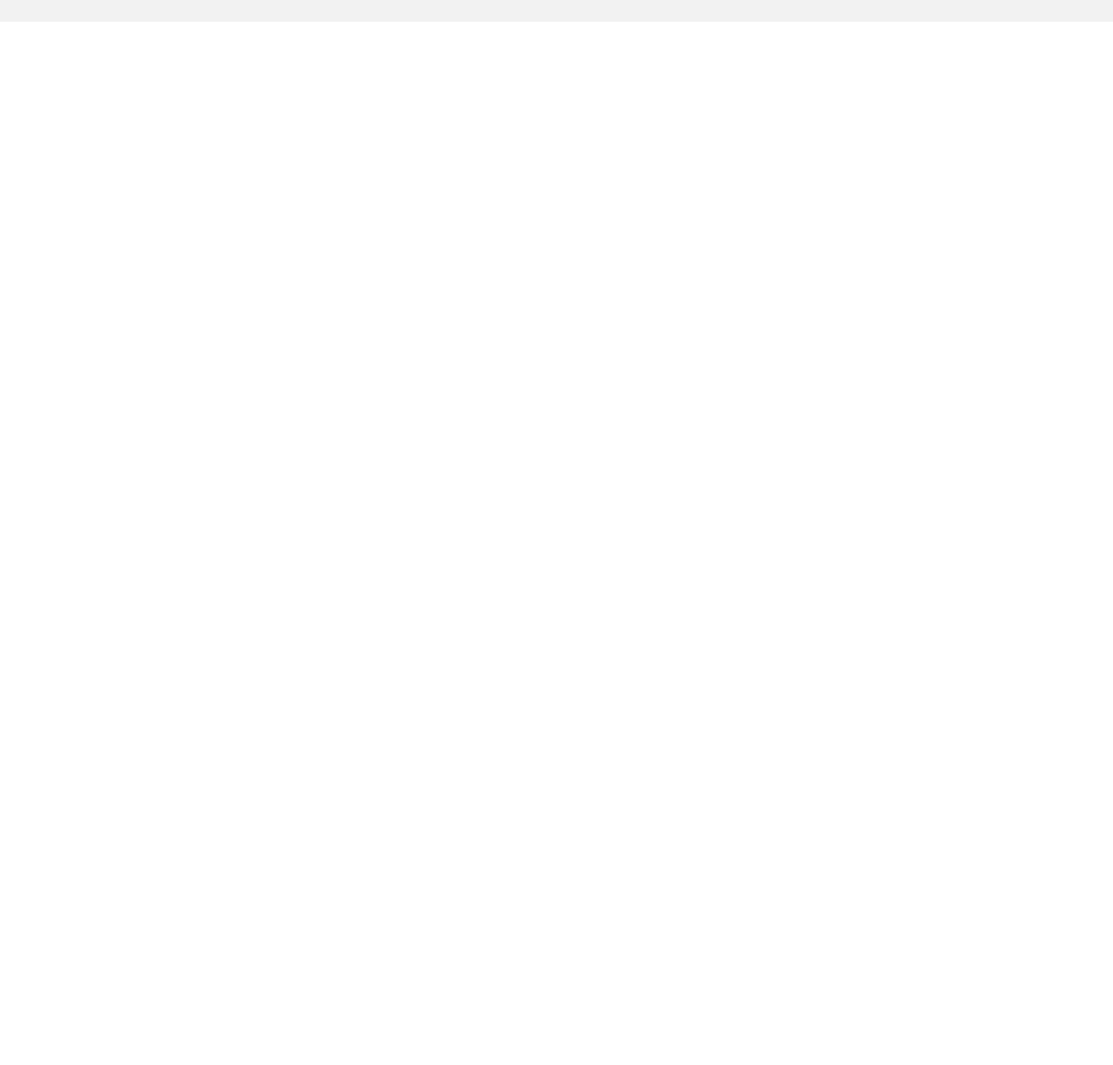
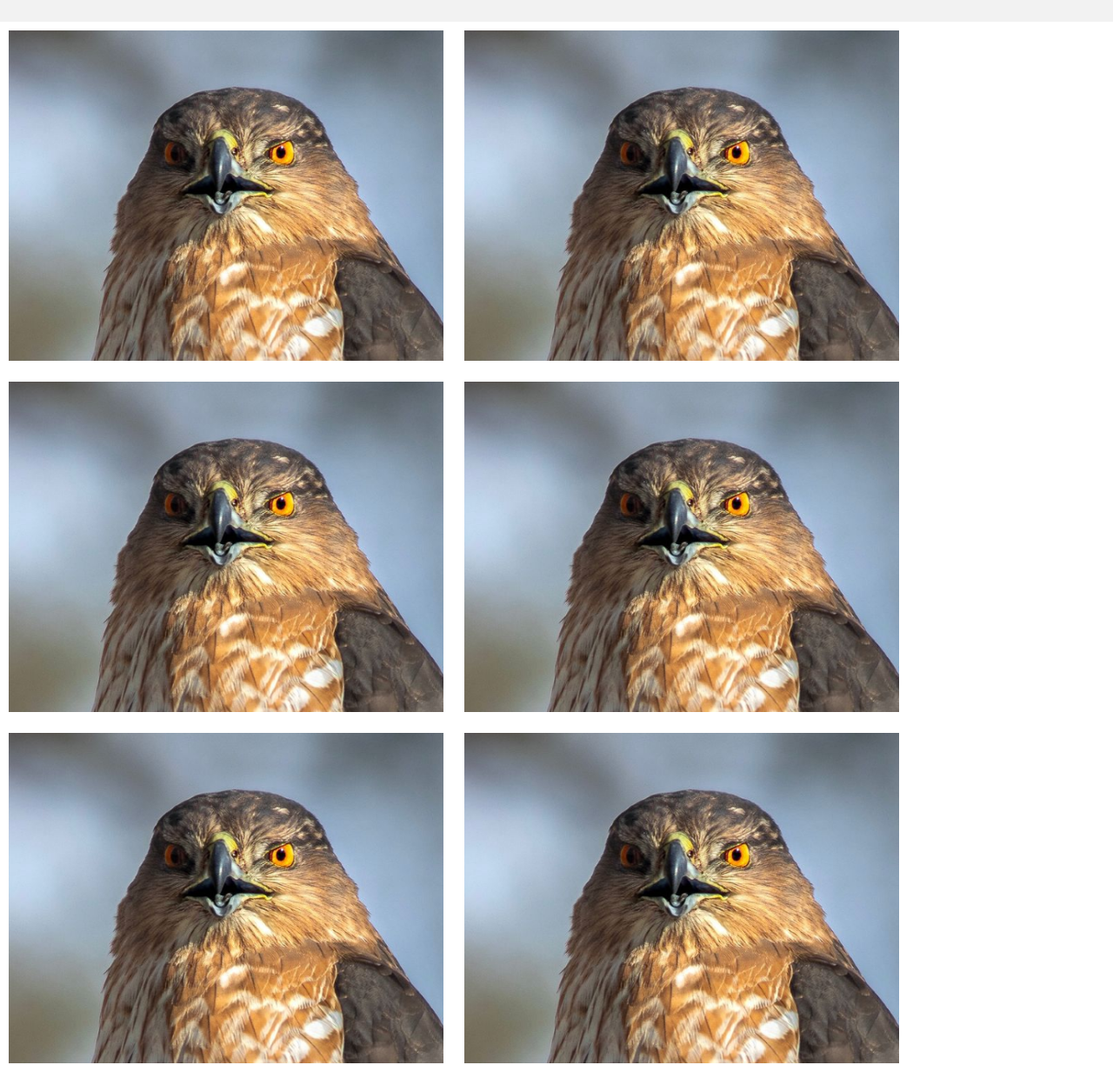
Before and after one commit to leer78/Website, a plain HTML site: page index.html in a window 1280 px wide. Shown: the part 80-1305 px from the top of the page at 87% size. Before the commit the page ends 800 px from the top, so only its background shows below. Drawn offline with Linux system fonts and the light colour scheme.

Commit message:
Added basic galllery
- added basic gallery
- test image only for now
- not linked to gallery button

```diff
--- a/index.html
+++ b/index.html
@@ -21,6 +21,15 @@
             <a href = "#" class = "a-menu"> <li>About Me </li></a>
             <a href = "#" class = "a-menu"> <li>Contact </li></a>
         </u1>
+    </div>
+
+    <div class = "gallery">
+        <img src="Images/test-image.png">
+        <img src="Images/test-image.png">
+        <img src="Images/test-image.png">
+        <img src="Images/test-image.png">
+        <img src="Images/test-image.png">
+        <img src="Images/test-image.png">
     </div>
 
 
--- a/style.css
+++ b/style.css
@@ -74,3 +74,18 @@ body {
     width: 80%;
     left: 10%;
   }
+
+
+  .gallery{
+    margin:auto;
+  }
+
+  .gallery img{
+      transition: 1s;
+      padding: 10px;
+  }
+
+  .gallery img:hover{
+      filter: grayscale(50%);
+      transform: scale(1.1);
+  }
```
Also changed, not shown: Images/test-image.png (added).
